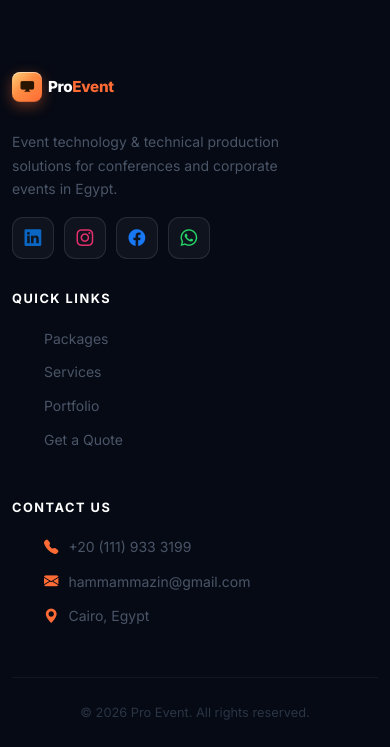
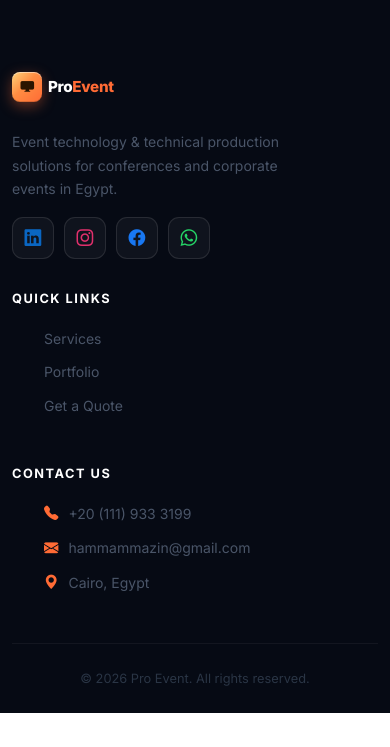
Before and after one commit to hemo143/Antigravity, a Django app: template templates/subscriptions/contract_form.html in a window 390 px wide. Shown: the part 1645-2392 px from the top of the page. After the commit the page ends 2358 px from the top, so only its background shows below. Run offline with Django 4.2, Linux system fonts and the light colour scheme; the template is opened without the code that fills it: values that come from a table or form of the project are taken from there, others are empty; data comes from the database, SQL or seed files in the repository.

Commit message:
Remove Packages from site navigation (home navbar/mobile + public base nav/footer)

```diff
--- a/templates/base_public.html
+++ b/templates/base_public.html
@@ -36,7 +36,6 @@
                 <li><a href="{% url 'home' %}#services">{% if LANGUAGE_CODE == 'ar' %}الخدمات{% else %}Services{% endif %}</a></li>
                 <li><a href="{% url 'how_we_work' %}">{% if LANGUAGE_CODE == 'ar' %}خبراتنا{% else %}Expertise{% endif %}</a></li>
                 <li><a href="{% url 'home' %}#portfolio">{% if LANGUAGE_CODE == 'ar' %}أعمالنا{% else %}Portfolio{% endif %}</a></li>
-                <li><a href="{% url 'subscriptions:pricing' %}">{% if LANGUAGE_CODE == 'ar' %}الباقات{% else %}Packages{% endif %}</a></li>
                 <li><a href="{% url 'home' %}#about">{% if LANGUAGE_CODE == 'ar' %}من نحن{% else %}About{% endif %}</a></li>
                 <li><a href="{% url 'home' %}#contact">{% if LANGUAGE_CODE == 'ar' %}تواصل{% else %}Contact{% endif %}</a></li>
             </ul>
@@ -60,7 +59,6 @@
             <li><a href="{% url 'home' %}#services" class="mobile-link">{% if LANGUAGE_CODE == 'ar' %}الخدمات{% else %}Services{% endif %}</a></li>
             <li><a href="{% url 'how_we_work' %}" class="mobile-link">{% if LANGUAGE_CODE == 'ar' %}خبراتنا{% else %}Expertise{% endif %}</a></li>
             <li><a href="{% url 'home' %}#portfolio" class="mobile-link">{% if LANGUAGE_CODE == 'ar' %}أعمالنا{% else %}Portfolio{% endif %}</a></li>
-            <li><a href="{% url 'subscriptions:pricing' %}" class="mobile-link">{% if LANGUAGE_CODE == 'ar' %}الباقات{% else %}Packages{% endif %}</a></li>
             <li><a href="{% url 'home' %}#about" class="mobile-link">{% if LANGUAGE_CODE == 'ar' %}من نحن{% else %}About{% endif %}</a></li>
             <li><a href="{% url 'home' %}#contact" class="mobile-link">{% if LANGUAGE_CODE == 'ar' %}تواصل{% else %}Contact{% endif %}</a></li>
         </ul>
@@ -103,8 +101,7 @@
             <div class="footer-col">
                 <h5>{% if LANGUAGE_CODE == 'ar' %}روابط سريعة{% else %}Quick Links{% endif %}</h5>
                 <ul>
-                    <li><a href="{% url 'subscriptions:pricing' %}">{% if LANGUAGE_CODE == 'ar' %}الباقات{% else %}Packages{% endif %}</a></li>
-                    <li><a href="{% url 'home' %}#services">{% if LANGUAGE_CODE == 'ar' %}الخدمات{% else %}Services{% endif %}</a></li>
+                        <li><a href="{% url 'home' %}#services">{% if LANGUAGE_CODE == 'ar' %}الخدمات{% else %}Services{% endif %}</a></li>
                     <li><a href="{% url 'home' %}#portfolio">{% if LANGUAGE_CODE == 'ar' %}أعمالنا{% else %}Portfolio{% endif %}</a></li>
                     <li><a href="{% url 'home' %}#contact">{% if LANGUAGE_CODE == 'ar' %}اطلب عرضاً{% else %}Get a Quote{% endif %}</a></li>
                 </ul>
--- a/templates/home/index.html
+++ b/templates/home/index.html
@@ -137,7 +137,6 @@
                 <li><a href="#services">{% if LANGUAGE_CODE == 'ar' %}الخدمات{% else %}Services{% endif %}</a></li>
                 <li><a href="{% url 'how_we_work' %}">{% if LANGUAGE_CODE == 'ar' %}خبراتنا{% else %}Expertise{% endif %}</a></li>
                 <li><a href="#portfolio">{% if LANGUAGE_CODE == 'ar' %}أعمالنا{% else %}Portfolio{% endif %}</a></li>
-                <li><a href="{% url 'subscriptions:pricing' %}">{% if LANGUAGE_CODE == 'ar' %}الباقات{% else %}Packages{% endif %}</a></li>
                 <li><a href="#about">{% if LANGUAGE_CODE == 'ar' %}من نحن{% else %}About{% endif %}</a></li>
                 <li><a href="#contact">{% if LANGUAGE_CODE == 'ar' %}تواصل{% else %}Contact{% endif %}</a></li>
             </ul>
@@ -170,7 +169,6 @@
             <li><a href="#services"  class="mobile-link">{% if LANGUAGE_CODE == 'ar' %}الخدمات{% else %}Services{% endif %}</a></li>
             <li><a href="{% url 'how_we_work' %}" class="mobile-link">{% if LANGUAGE_CODE == 'ar' %}خبراتنا{% else %}Expertise{% endif %}</a></li>
             <li><a href="#portfolio" class="mobile-link">{% if LANGUAGE_CODE == 'ar' %}أعمالنا{% else %}Portfolio{% endif %}</a></li>
-            <li><a href="{% url 'subscriptions:pricing' %}" class="mobile-link">{% if LANGUAGE_CODE == 'ar' %}الباقات{% else %}Packages{% endif %}</a></li>
             <li><a href="#about"     class="mobile-link">{% if LANGUAGE_CODE == 'ar' %}من نحن{% else %}About{% endif %}</a></li>
             <li><a href="#contact"   class="mobile-link">{% if LANGUAGE_CODE == 'ar' %}تواصل{% else %}Contact{% endif %}</a></li>
         </ul>
```
